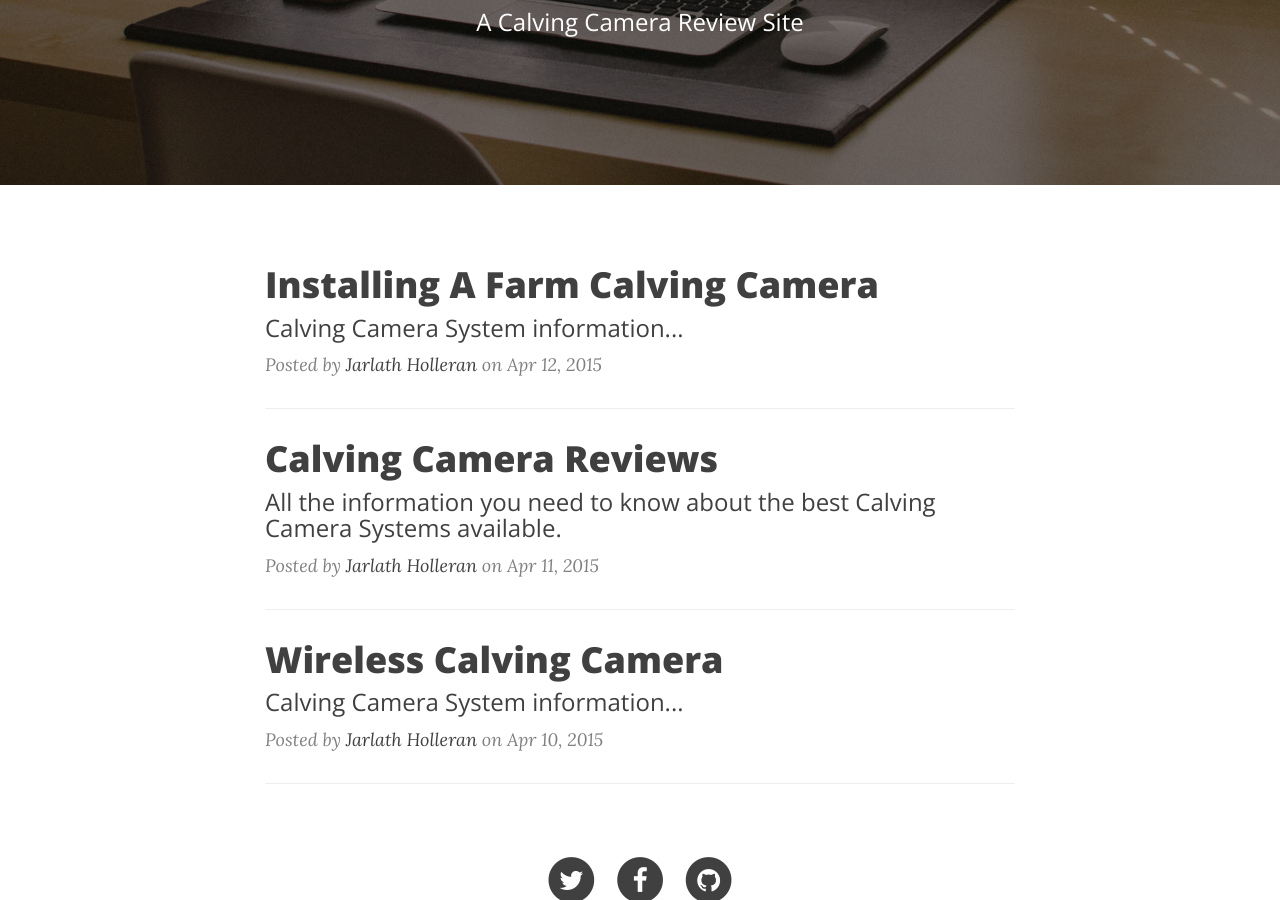
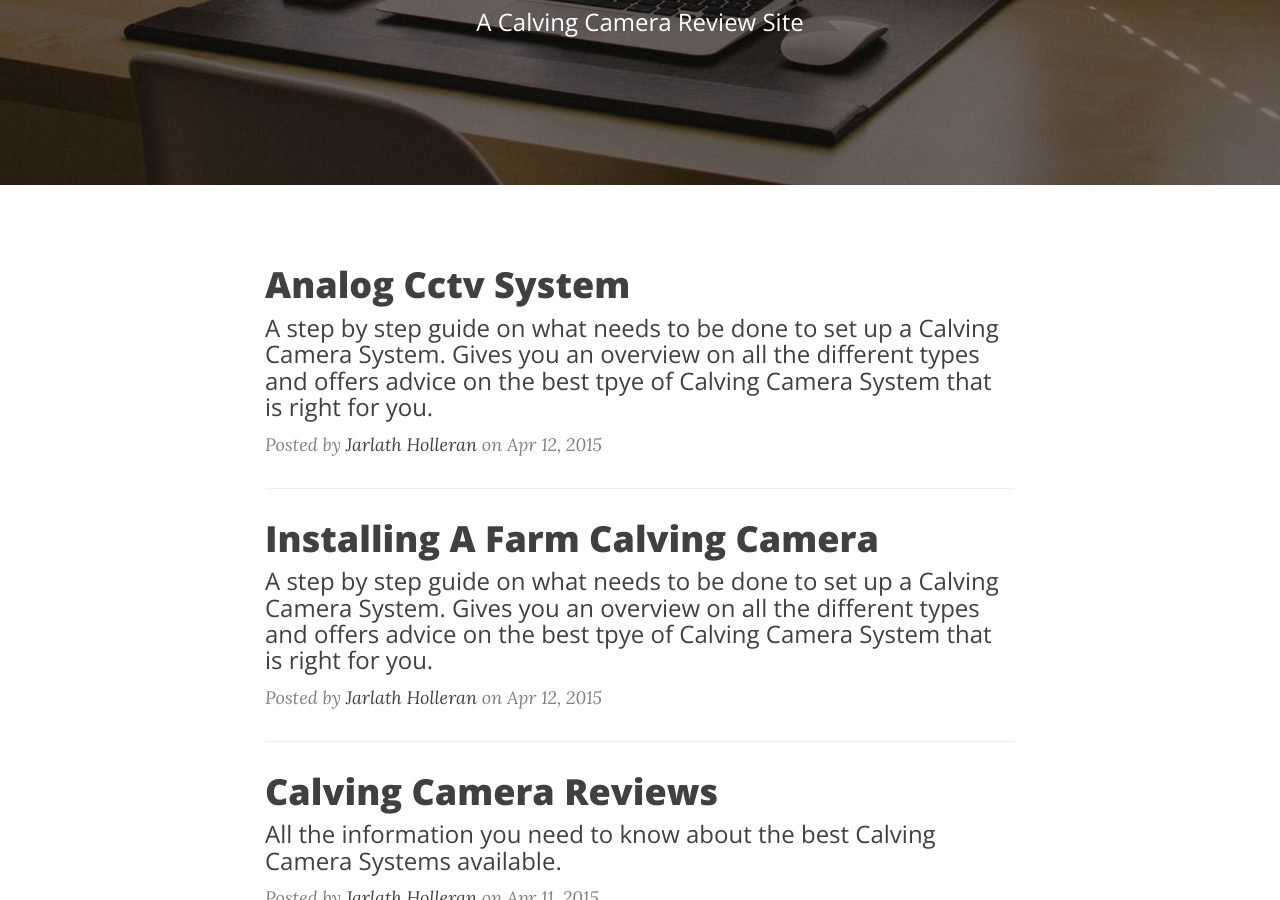
Before and after one commit to jholleran/calvingcamerareviews, a Jekyll site: the page built from index.html, in a window 1280 px wide and 900 px high, scrolled down 351 px. Built offline with Jekyll 4.4.1, drawn with Linux system fonts in a browser that asks for light colours; nearby versions of some CDN libraries.

Commit message:
Analog CCTV draft 1

```diff
--- a/_posts/2015-04-12-installing-a-farm-calving-camera.markdown
+++ b/_posts/2015-04-12-installing-a-farm-calving-camera.markdown
@@ -6,15 +6,16 @@ date:   2015-04-12 17:07:16
 bg-img: calving-camera-creevagh.jpg
 img: calving-camera.jpg
 description: |
-  Calving Camera System information...
+  A step by step guide on what needs to be done to set up a Calving Camera System. Gives you an overview on all the different types and offers advice on the best tpye of Calving Camera System that is right for you.
 
 
 categories: cameras
 ---
 
-#Decide on the type of camera
-- CCTV Camera
+#Decide on the type of Camera
+- [Analog CCTV Camera](#Analog CCTV Camera System)
 - IP Camera
+- Analog CCTV vrs IP Cameras
 - Number of cameras
 
 #What Camera view point do you need
--- /dev/null
+++ b/_posts/2015-04-23-analog-cctv-system.markdown
@@ -0,0 +1,28 @@
+---
+layout: post
+heading:  "Analog CCTV Camera System"
+subHeading:  "Analog CCTV Camera"
+date:   2015-04-12 17:07:16
+bg-img: calving-camera-creevagh.jpg
+img: calving-camera.jpg
+description: |
+  A step by step guide on what needs to be done to set up a Calving Camera System. Gives you an overview on all the different types and offers advice on the best tpye of Calving Camera System that is right for you.
+
+
+categories: cctv
+---
+
+#Analog CCTV Camera System
+##Advantages
+- Easy to setup and install
+- Cheap to buy
+- Analog CCTV is simple
+
+##Disadvantages
+- Scalability - can hit a limit on the number of cameras
+- Resolution - Old technology that limites video quality
+
+Analog video has been around for years and is a universal standard. This is by far the simpliest type of CCTV system that you can install as most of the equipement just plugs into one another, requiring very little configuration. From a learning curve and installation point of view, Analog CCTV is simple. All you need is a Analog CCTV Camera and a DVR box, run a cable betwen the two, plug them in and you have a Analog CCTV system up and running.
+Analog CCTV systems are very cheap. You can buy a complete video surveillance bundles that includes multiple cameras (4 to 8), cables and DVR (with harddrive) for a couple of hundred euros.
+There are significiant limitations when it comes to scalability and flexiblity. These systems are hard-wired and difficult to add more cameras. Each new camera need a seperate cable to the DVR. For example, if a DVR box has eight video input ports, you can connect up eight cameras. When you need to add a ninth camera your only option is to replace the DVR box with one with a higher number of input video ports or add a second independent DVR box.
+Another downside to Analog CCTV is the cameras image quality is not as good as its being transmitted down a resolution limited pipe.
```
